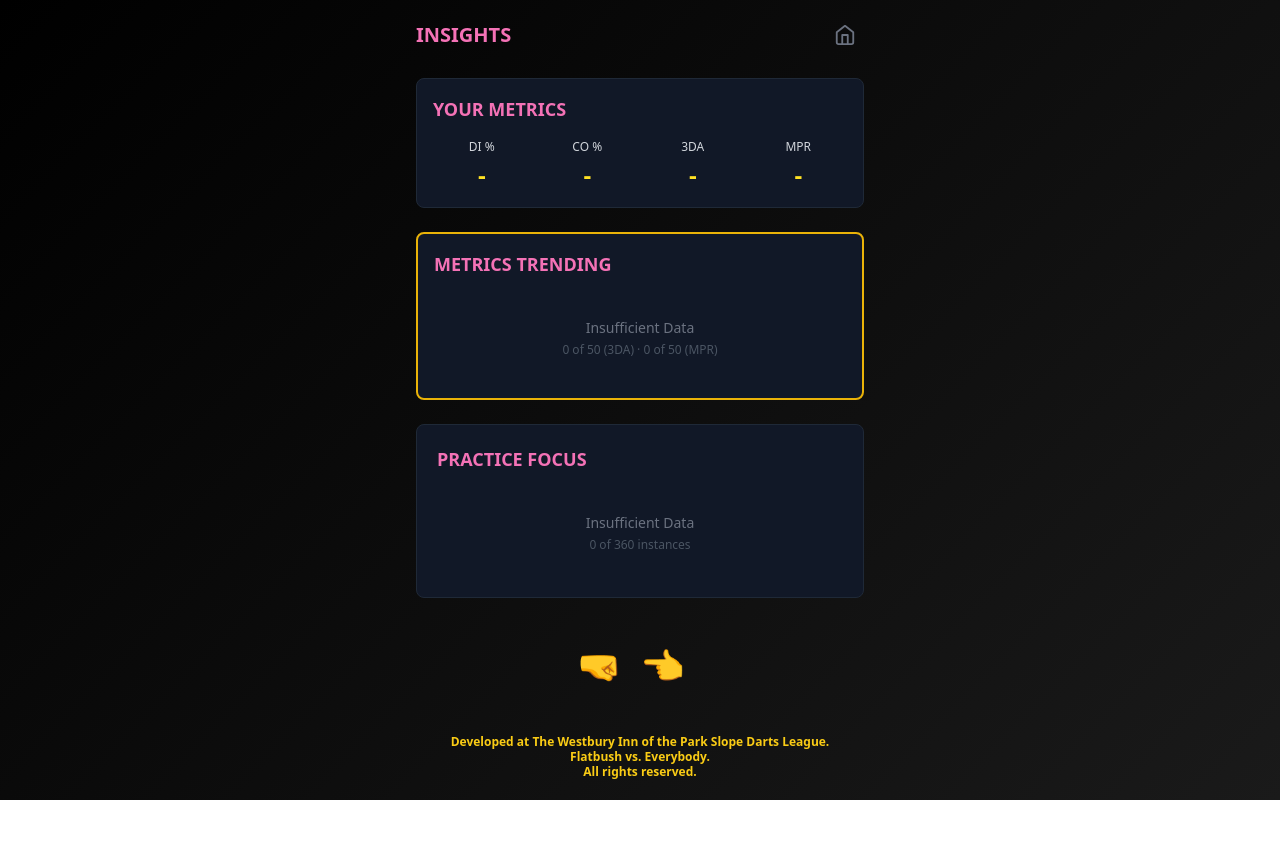
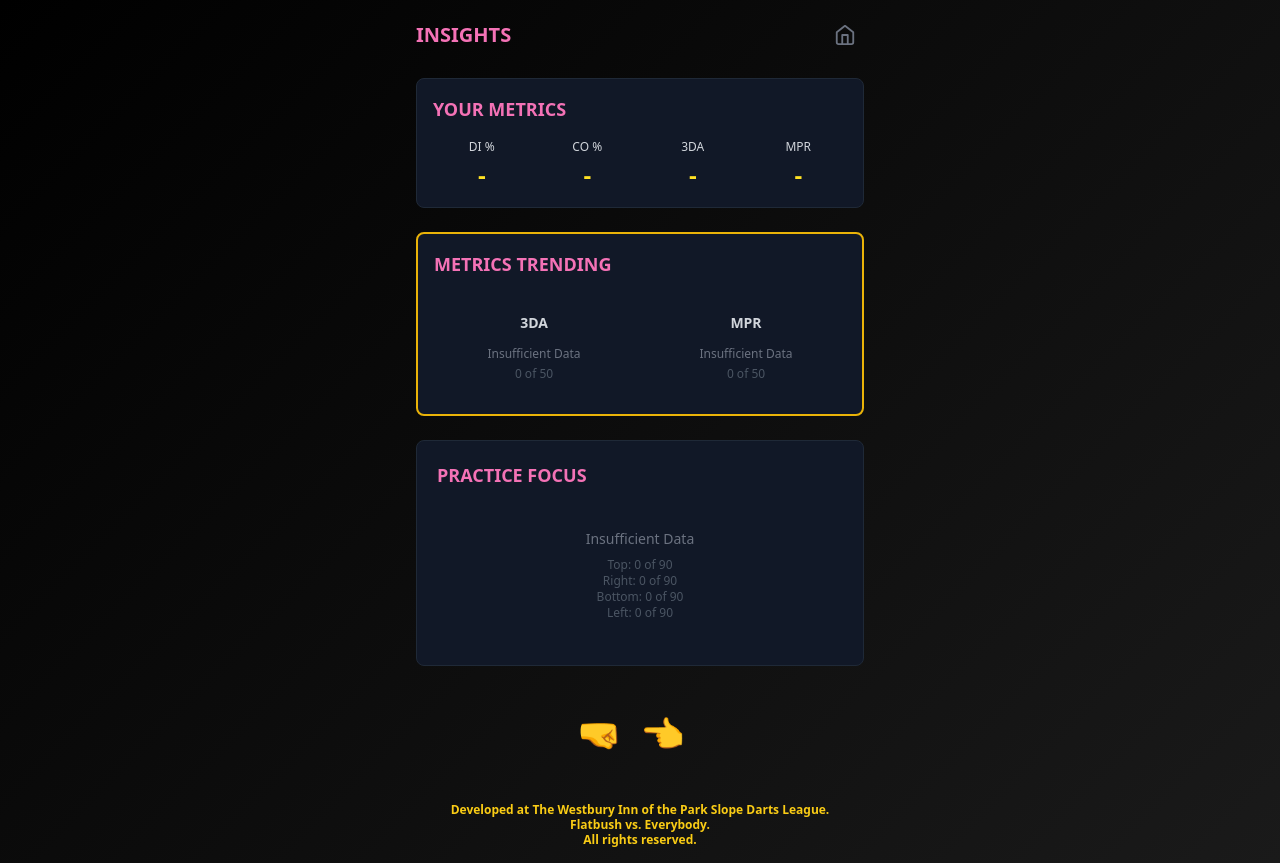
Before and after one commit to drew-gra/wb4-dart-trainer, a React (Vite) app: page / in a window 1280 px wide. Both pictures are taken after a click on the button "💡 INSIGHTS". Before the commit the page ends 800 px from the top, so only its background shows below. Built offline with nearby package versions, Linux system fonts and the light colour scheme.

Commit message:
show bottleneck regions in Practice Focus

```diff
--- a/src/components/modes/Insights.jsx
+++ b/src/components/modes/Insights.jsx
@@ -1,7 +1,7 @@
 import React, { useMemo } from 'react';
 import { useSessionStore } from '../../store/gameStore';
 import { calculateDataSufficiency, calculateRegionalAnalysis } from '../../utils/heatmap';
-import { GOLD_GRADIENT } from '../../utils/constants';
+import { BOARD_REGIONS, GOLD_GRADIENT } from '../../utils/constants';
 
 // Home icon SVG component
 const HomeIcon = ({ size = 20 }) => (
@@ -169,7 +169,6 @@ export const Insights = ({ onBack }) => {
     );
   };
 
-  const hasTrendData = trending.trend3DA || trending.trendMPR;
 
   return (
     <>
@@ -218,19 +217,26 @@ export const Insights = ({ onBack }) => {
       {/* METRICS TRENDING — gold border, dominant element */}
       <div className="bg-gray-900 rounded-lg p-4 mb-6 border-2 border-yellow-500">
         <h3 className="text-lg font-bold mb-4 text-pink-400">METRICS TRENDING</h3>
-        {hasTrendData ? (
-          <div className="grid grid-cols-2 gap-3">
-            {trending.trend3DA && <TrendCard label="3DA" data={trending.trend3DA} />}
-            {trending.trendMPR && <TrendCard label="MPR" data={trending.trendMPR} />}
-          </div>
-        ) : (
-          <div className="py-6 text-center">
-            <p className="text-gray-500 text-sm">Insufficient Data</p>
-            <p className="text-gray-600 text-xs mt-1">
-              {trending.count3DA} of 50 (3DA) · {trending.countMPR} of 50 (MPR)
-            </p>
-          </div>
-        )}
+        <div className="grid grid-cols-2 gap-3">
+          {trending.trend3DA ? (
+            <TrendCard label="3DA" data={trending.trend3DA} />
+          ) : (
+            <div className="p-4 text-center">
+              <span className="text-sm font-bold text-gray-300">3DA</span>
+              <p className="text-gray-500 text-xs mt-3">Insufficient Data</p>
+              <p className="text-gray-600 text-xs mt-1">{trending.count3DA} of 50</p>
+            </div>
+          )}
+          {trending.trendMPR ? (
+            <TrendCard label="MPR" data={trending.trendMPR} />
+          ) : (
+            <div className="p-4 text-center">
+              <span className="text-sm font-bold text-gray-300">MPR</span>
+              <p className="text-gray-500 text-xs mt-3">Insufficient Data</p>
+              <p className="text-gray-600 text-xs mt-1">{trending.countMPR} of 50</p>
+            </div>
+          )}
+        </div>
       </div>
 
       {/* PRACTICE FOCUS */}
@@ -238,10 +244,14 @@ export const Insights = ({ onBack }) => {
         <div className="bg-gray-900 rounded-lg p-5 border border-gray-800">
           <h3 className="text-lg font-bold mb-4 text-pink-400">PRACTICE FOCUS</h3>
           <div className="py-6 text-center">
-            <p className="text-gray-500 text-sm">Insufficient Data</p>
-            <p className="text-gray-600 text-xs mt-1">
-              {dataSufficiency.totalAttempts} of 360 instances
-            </p>
+            <p className="text-gray-500 text-sm mb-2">Insufficient Data</p>
+            {Object.entries(dataSufficiency.regionData)
+              .filter(([, darts]) => darts < 90)
+              .map(([key]) => (
+                <p key={key} className="text-gray-600 text-xs">
+                  {BOARD_REGIONS[key].name}: {dataSufficiency.regionData[key]} of 90
+                </p>
+              ))}
           </div>
         </div>
       ) : (
```
Also changed, not shown: 1 other file (tests, documents, lock files or other folders).
